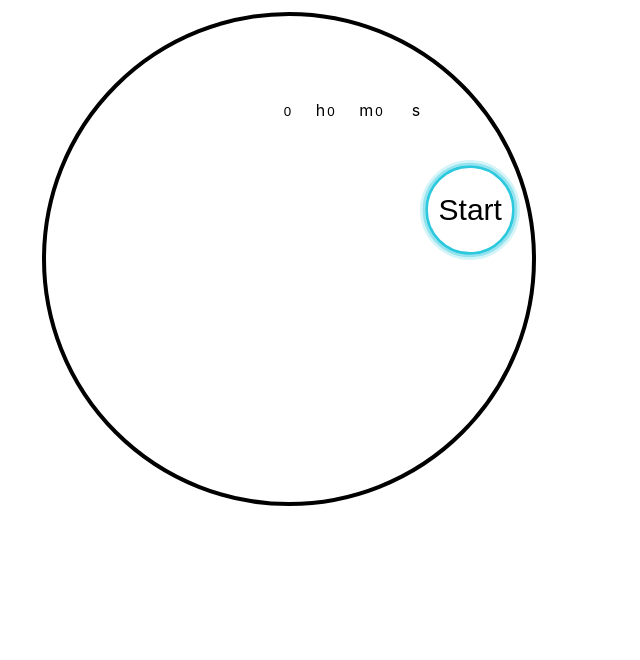
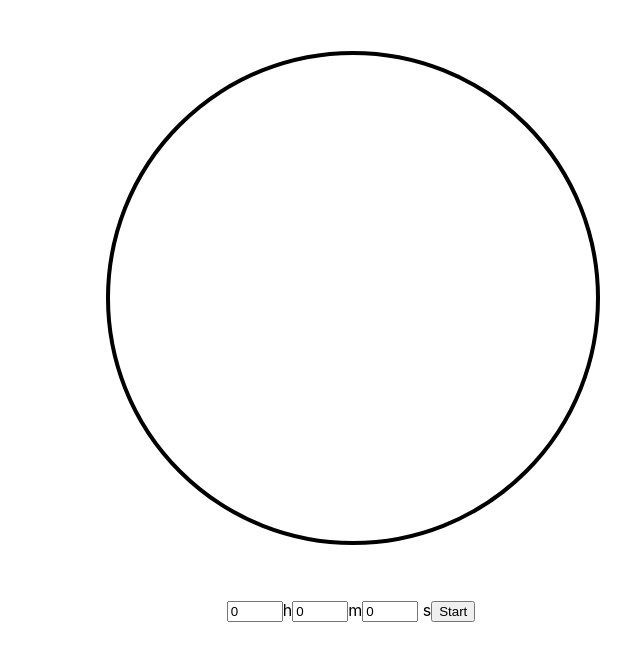
Before and after one commit to amara-j/timer, a React (Create React App) app: page / in a window 1280 px wide. Shown: the top 660 px of the page, without its empty margins (289-929 px from the left). Built offline with nearby package versions, Linux system fonts and the light colour scheme.

Commit message:
midway through styling, circles line up, nothing jumps until you set a real timer

```diff
--- a/src/App.css
+++ b/src/App.css
@@ -1,57 +1,50 @@
 .App {
   text-align: center;
   height: 100%;
-  position: relative;
+  align-items: center;
 }
 
-.circle-border-container {
+.circle-container {
   position: absolute;
+  align-items: center;
+  left: 30%;
   top: 5%;
-  left: 25%;
-  z-index: -1;
-}
-
-.progress-ring-circle-container {
-  position: relative;
-  top: 15%;
-  left: 0%;
   z-index: -1;
 }
 
 .progress-ring-circle {
+  position: absolute;
   height: 25px;
   width: 25px;
   border-radius: 50%;
-  display: inline-block;
   transition: stroke-dashoffset 0.5s;
   z-index: -1;
 }
 
 .circle-border {
+  position: absolute;
   height: 25px;
   width: 25px;
   border-radius: 50%;
-  display: inline-block;
   z-index: -1;
 }
 
-.countdownDiv {
+/* .countdownDiv {
   position: absolute;
-  /* abstract height & width pls! */
   height: 100px;
   width: 100px;
   background-color: gray;
   top: 0;
   left: 0;
+} */
+
+.control-panel {
+  position: relative;
+  top: 600px;
+  align-items: center;
 }
 
-.setTimerForm {
-  position: relative;
-  top: 100px;
-  left: 0;
-}
-
-.stopButton {
+/* .stopButton {
   position: absolute;
   background: url("./button.svg") no-repeat center;
   top: 45%;
@@ -61,15 +54,15 @@
   border: none;
   font-size: 30px;
   z-index: 1;
-}
+} */
 
-.timerInput {
+/* .timerInput {
   width: 30px;
   border: none;
   user-select: none;
-}
+} */
 
-input[type="submit"] {
+/* input[type="submit"] {
   position: absolute;
   width: 100px;
   height: 100px;
@@ -77,4 +70,4 @@ input[type="submit"] {
   border: none;
   font-size: 30px;
   top: 300%;
-}
+} */
--- a/src/App.js
+++ b/src/App.js
@@ -26,17 +26,17 @@ const App = () => {
       {timerIsSet ? (
         <Timer dateOnLoad={dateOnLoad} countTo={countTo} />
       ) : (
-        <div>
+        <div className="circle-container">
           <CircleBorder />
         </div>
       )}
-
       {timerIsSet ? (
         <button className="stopButton" onClick={() => updateTimerIsSet(false)}>
           Stop
         </button>
       ) : (
-        <form className="setTimerForm" onSubmit={handleSubmit}>
+        <div class="control-panel">
+          <form id="control-panel" onSubmit={handleSubmit}>
             <label>
               <input
                 className="timerInput"
@@ -72,6 +72,7 @@ const App = () => {
             </label>
             <input type="submit" value="Start" />
           </form>
+        </div>
       )}
     </div>
   );
--- a/src/CircleBorder.js
+++ b/src/CircleBorder.js
@@ -7,7 +7,7 @@ const CircleBorder = () => {
 
   return (
     <svg
-      className="circle-border-container"
+      className="circle-container"
       height={circleContainerSize}
       width={circleContainerSize}
     >
--- a/src/Timer.js
+++ b/src/Timer.js
@@ -55,7 +55,7 @@ class Timer extends React.Component {
 
   render() {
     return (
-      <div>
+      <div className="circle-container">
         <CircleBorder />
         <CircleAnimation percentDone={this.state.percentage} />
         <div className="countdownDiv">
```
Lines whose indentation alone changed are shown as unchanged.
